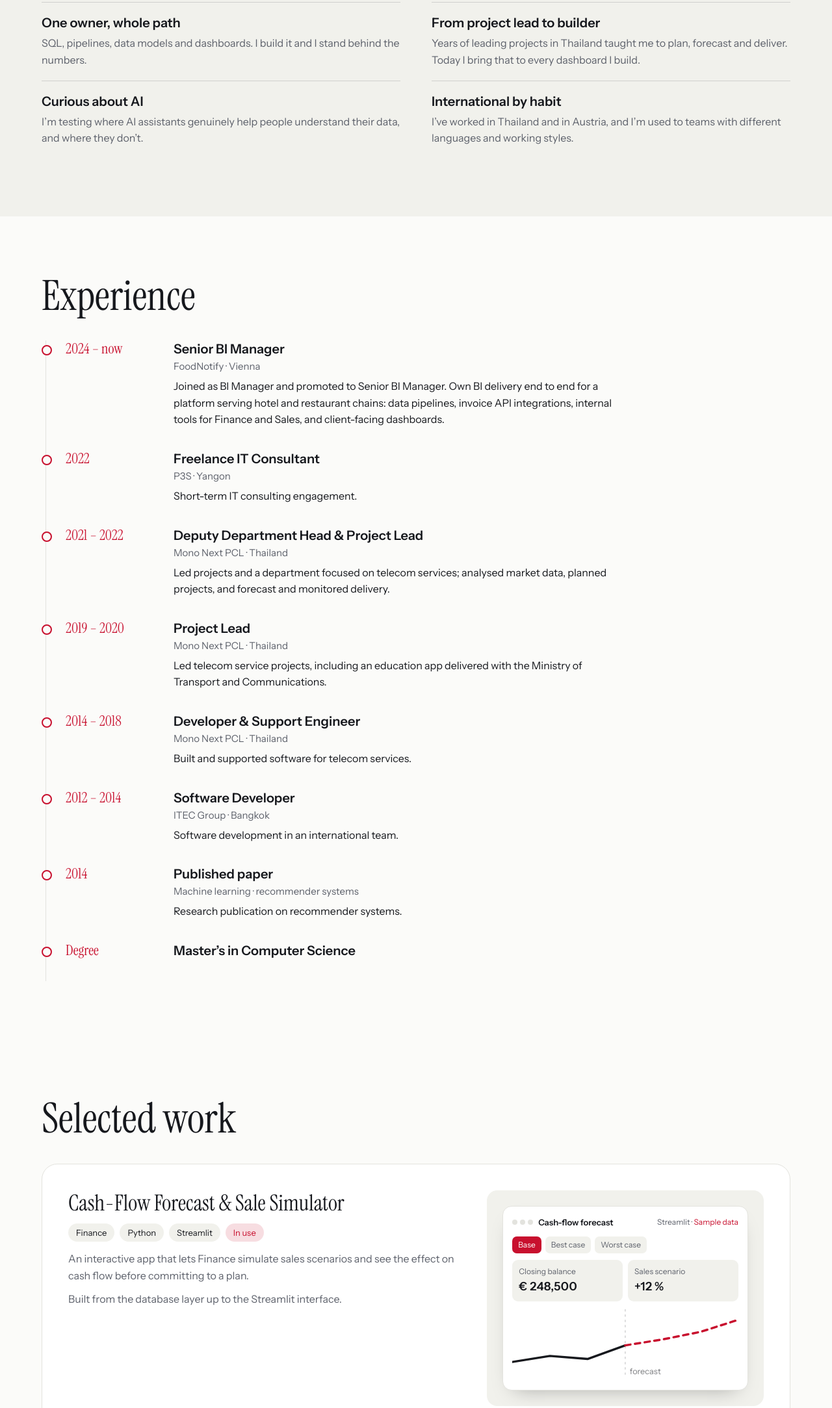
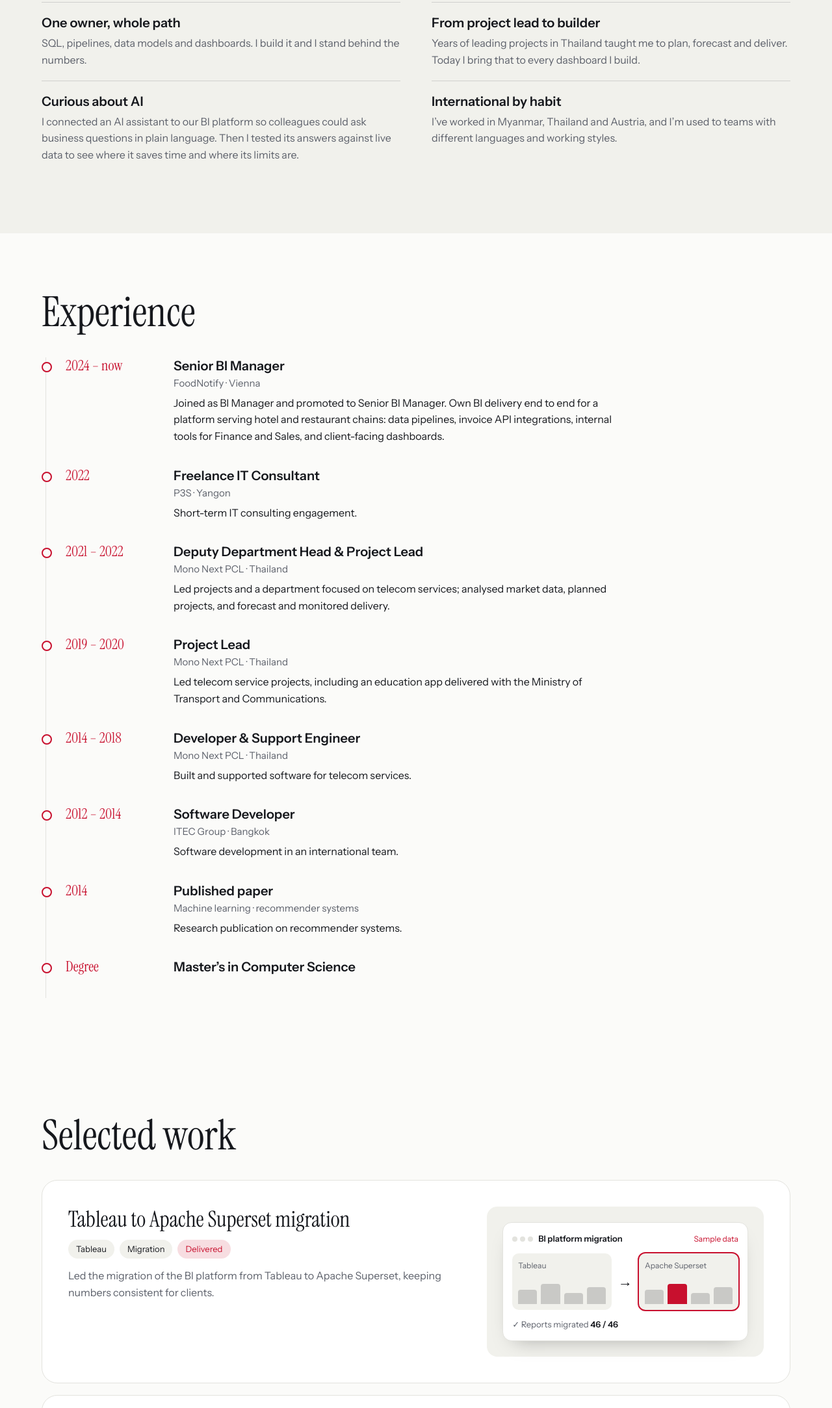
Before and after one commit to susandekoko/susandekoko.github.io, a plain HTML site: page index.html in a window 1280 px wide. Shown: the part 1668-3835 px from the top of the page at 65% size. Drawn offline with Linux system fonts and the light colour scheme.

Commit message:
Add files via upload

```diff
--- a/index.html
+++ b/index.html
@@ -224,16 +224,16 @@ de:{nProj:"Projekte",nAppr:"Arbeitsweise",nExp:"Erfahrung",nSkills:"Skills",nCon
  hExp:"Berufserfahrung",hSkills:"Kenntnisse",s1:"Daten & Engineering",s2:"BI & Visualisierung",s3:"Zusammenarbeit",s4:"Sprachen",big:"Reden wir über Daten",addr:"susandekoko@outlook.com · linkedin.com/in/su-sande-ko-ko",foot:"© 2026 Sande Ko Ko · Wien",legal:"Impressum & Datenschutz",tick:"Von Datenpipelines zu Dashboards"}
 };
 const P=[
- {t:{en:"Cash-Flow Forecast & Sale Simulator",de:"Cashflow-Prognose & Sale Simulator"},tags:{en:["Finance","Python","Streamlit"],de:["Finance","Python","Streamlit"]},st:{en:"In use",de:"Im Einsatz"},
-  d:{en:["An interactive app that lets Finance simulate sales scenarios and see the effect on cash flow before committing to a plan.","Built from the database layer up to the Streamlit interface."],de:["Eine interaktive App, mit der Finance Verkaufsszenarien simulieren und die Auswirkung auf den Cashflow sehen kann, bevor ein Plan festgelegt wird.","Gebaut von der Datenbankebene bis zur Streamlit-Oberfläche."]},v:"line"},
+ {t:{en:"Tableau to Apache Superset migration",de:"Migration von Tableau zu Apache Superset"},tags:{en:["Tableau","Migration"],de:["Tableau","Migration"]},st:{en:"Delivered",de:"Abgeschlossen"},
+  d:{en:["Led the migration of the BI platform from Tableau to Apache Superset, keeping numbers consistent for clients."],de:["Leitung der Migration der BI-Plattform von Tableau zu Apache Superset, mit konsistenten Zahlen für die Kund:innen."]},v:"move"},
  {t:{en:"Claude × Superset via MCP",de:"Claude × Superset über MCP"},tags:{en:["AI","Superset","MCP"],de:["KI","Superset","MCP"]},st:{en:"Evaluation",de:"Evaluierung"},
   d:{en:["Evaluated AI assistants connected directly to our BI platform, testing how well they answer real business questions against live data.","Presented findings to management."],de:["Evaluierung von KI-Assistenten, die direkt an unsere BI-Plattform angebunden sind: Wie gut beantworten sie echte Geschäftsfragen auf Basis von Live-Daten?","Ergebnisse dem Management präsentiert."]},v:"chat"},
  {t:{en:"Client dashboards for hotel & restaurant chains",de:"Kunden-Dashboards für Hotel- & Restaurantketten"},tags:{en:["Superset","ClickHouse","Client-facing"],de:["Superset","ClickHouse","Für Kund:innen"]},st:{en:"Live",de:"Live"},
   d:{en:["Food-waste KPIs, ingredient cost variance, and a multi-location turnover and cost report.","Fast aggregate queries on ClickHouse with materialised views behind each report."],de:["Food-Waste-KPIs, Abweichungsanalyse der Wareneinsatzkosten und ein Umsatz- und Kostenreport über mehrere Standorte.","Schnelle Aggregationen in ClickHouse mit Materialized Views hinter jedem Report."]},v:"bars"},
+ {t:{en:"Cash-Flow Forecast & Sale Simulator",de:"Cashflow-Prognose & Sale Simulator"},tags:{en:["Finance","Python","Streamlit"],de:["Finance","Python","Streamlit"]},st:{en:"In use",de:"Im Einsatz"},
+  d:{en:["An interactive app that lets Finance simulate sales scenarios and see the effect on cash flow before committing to a plan.","Built from the database layer up to the Streamlit interface."],de:["Eine interaktive App, mit der Finance Verkaufsszenarien simulieren und die Auswirkung auf den Cashflow sehen kann, bevor ein Plan festgelegt wird.","Gebaut von der Datenbankebene bis zur Streamlit-Oberfläche."]},v:"line"},
  {t:{en:"Commission Dashboard",de:"Provisions-Dashboard"},tags:{en:["Sales","Customer Success","Streamlit"],de:["Sales","Customer Success","Streamlit"]},st:{en:"In use",de:"Im Einsatz"},
   d:{en:["One multi-tab dashboard that calculates commissions across departments: Sales, Customer Success and the Data team, replacing manual spreadsheet work."],de:["Ein Dashboard mit mehreren Tabs, das Provisionen abteilungsübergreifend berechnet – für Sales, Customer Success und das Data-Team – und manuelle Excel-Arbeit ersetzt."]},v:"comm"},
- {t:{en:"Tableau to Apache Superset migration",de:"Migration von Tableau zu Apache Superset"},tags:{en:["Tableau","Migration"],de:["Tableau","Migration"]},st:{en:"Delivered",de:"Abgeschlossen"},
-  d:{en:["Led the migration of the BI platform from Tableau to Apache Superset, keeping numbers consistent for clients."],de:["Leitung der Migration der BI-Plattform von Tableau zu Apache Superset, mit konsistenten Zahlen für die Kund:innen."]},v:"move"},
  {t:{en:"Job-seeking AI agent",de:"KI-Agent für die Jobsuche"},tags:{en:["Python","AI agents","Side project"],de:["Python","KI-Agenten","Eigenes Projekt"]},st:{en:"In development",de:"In Entwicklung"},
   d:{en:["A personal project: an agent that collects job postings and matches them against a profile, built while learning to develop AI agents."],de:["Ein persönliches Projekt: ein Agent, der Stellenanzeigen sammelt und mit einem Profil abgleicht – entstanden, während ich die Entwicklung von KI-Agenten lerne."]},v:"agent"}
 ];
@@ -254,8 +254,8 @@ const V={
 
 const CI={en:[["Bangkok","Ten years of software and telecom projects, from developer to project lead.","2012 – 2022"],["Vienna","End-to-end BI for hotel and restaurant chains and internal teams, from data pipelines to the dashboards clients and colleagues open every day.","2024 – now"]],
  de:[["Bangkok","Zehn Jahre Software- und Telekom-Projekte, von der Entwicklerin zur Projektleiterin.","2012 – 2022"],["Wien","End-to-End-BI für Hotel- und Restaurantketten und interne Teams, von Datenpipelines bis zu den Dashboards, die Kund:innen und Kolleg:innen täglich öffnen.","2024 – heute"]]};
-const A={en:[["One owner, whole path","SQL, pipelines, data models and dashboards. I build it and I stand behind the numbers."],["From project lead to builder","Years of leading projects in Thailand taught me to plan, forecast and deliver. Today I bring that to every dashboard I build."],["Curious about AI","I’m testing where AI assistants genuinely help people understand their data, and where they don’t."],["International by habit","I’ve worked in Thailand and in Austria, and I’m used to teams with different languages and working styles."]],
- de:[["Eine Verantwortliche, der ganze Weg","SQL, Pipelines, Datenmodelle und Dashboards. Ich baue sie und stehe hinter den Zahlen."],["Von der Projektleitung zum Bauen","Jahre der Projektleitung in Thailand haben mich gelehrt zu planen, zu prognostizieren und zu liefern. Das bringe ich heute in jedes Dashboard ein."],["Neugierig auf KI","Ich teste, wo KI-Assistenten Menschen wirklich helfen, ihre Daten zu verstehen – und wo nicht."],["International aus Gewohnheit","Ich habe in Thailand und in Österreich gearbeitet und bin Teams mit verschiedenen Sprachen und Arbeitsweisen gewohnt."]]};
+const A={en:[["One owner, whole path","SQL, pipelines, data models and dashboards. I build it and I stand behind the numbers."],["From project lead to builder","Years of leading projects in Thailand taught me to plan, forecast and deliver. Today I bring that to every dashboard I build."],["Curious about AI","I connected an AI assistant to our BI platform so colleagues could ask business questions in plain language. Then I tested its answers against live data to see where it saves time and where its limits are."],["International by habit","I’ve worked in Myanmar, Thailand and Austria, and I’m used to teams with different languages and working styles."]],
+ de:[["Eine Verantwortliche, der ganze Weg","SQL, Pipelines, Datenmodelle und Dashboards. Ich baue sie und stehe hinter den Zahlen."],["Von der Projektleitung zum Bauen","Jahre der Projektleitung in Thailand haben mich gelehrt zu planen, zu prognostizieren und zu liefern. Das bringe ich heute in jedes Dashboard ein."],["Neugierig auf KI","Ich habe einen KI-Assistenten an unsere BI-Plattform angebunden, damit Kolleg:innen Geschäftsfragen in normaler Sprache stellen können. Dann habe ich die Antworten mit Live-Daten geprüft, um zu sehen, wo er Zeit spart und wo seine Grenzen liegen."],["International aus Gewohnheit","Ich habe in Myanmar, Thailand und Österreich gearbeitet und bin Teams mit verschiedenen Sprachen und Arbeitsweisen gewohnt."]]};
 const J={en:[
  ["2024 – now","Senior BI Manager","FoodNotify · Vienna","Joined as BI Manager and promoted to Senior BI Manager. Own BI delivery end to end for a platform serving hotel and restaurant chains: data pipelines, invoice API integrations, internal tools for Finance and Sales, and client-facing dashboards."],
  ["2022","Freelance IT Consultant","P3S · Yangon","Short-term IT consulting engagement."],
```
